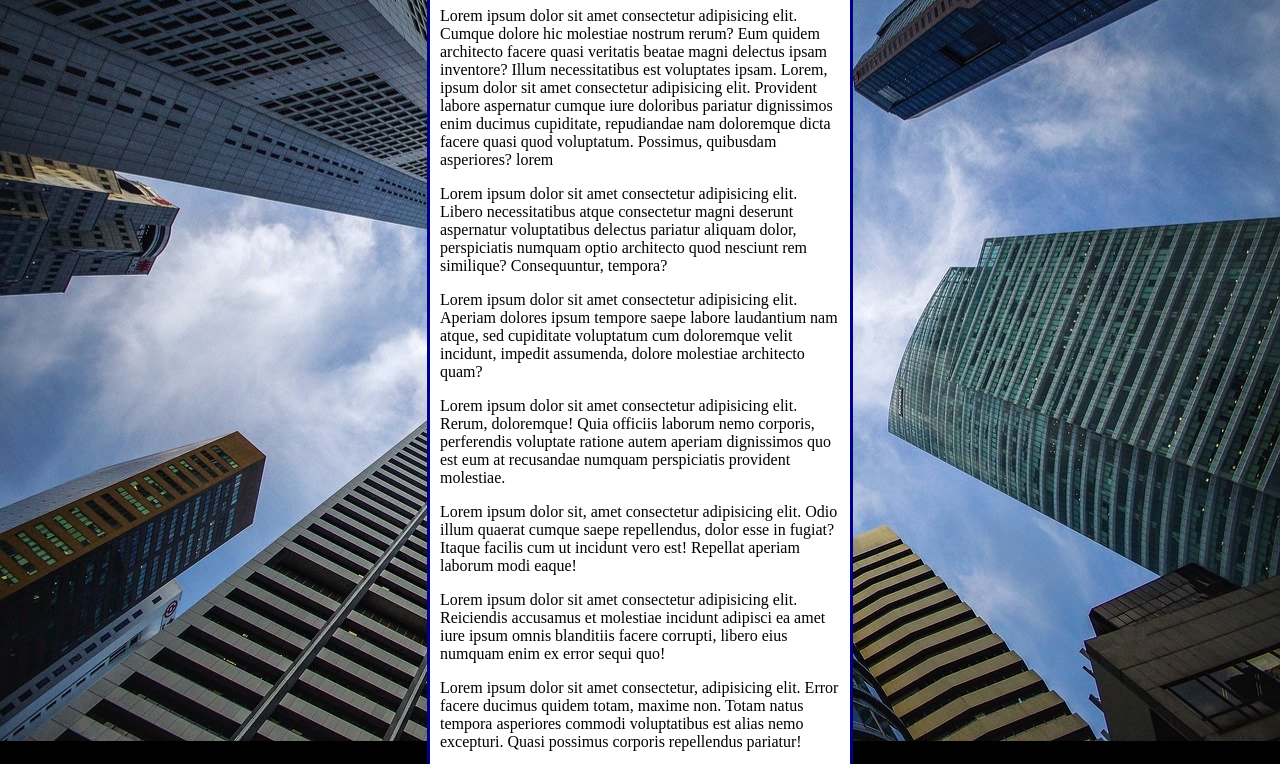
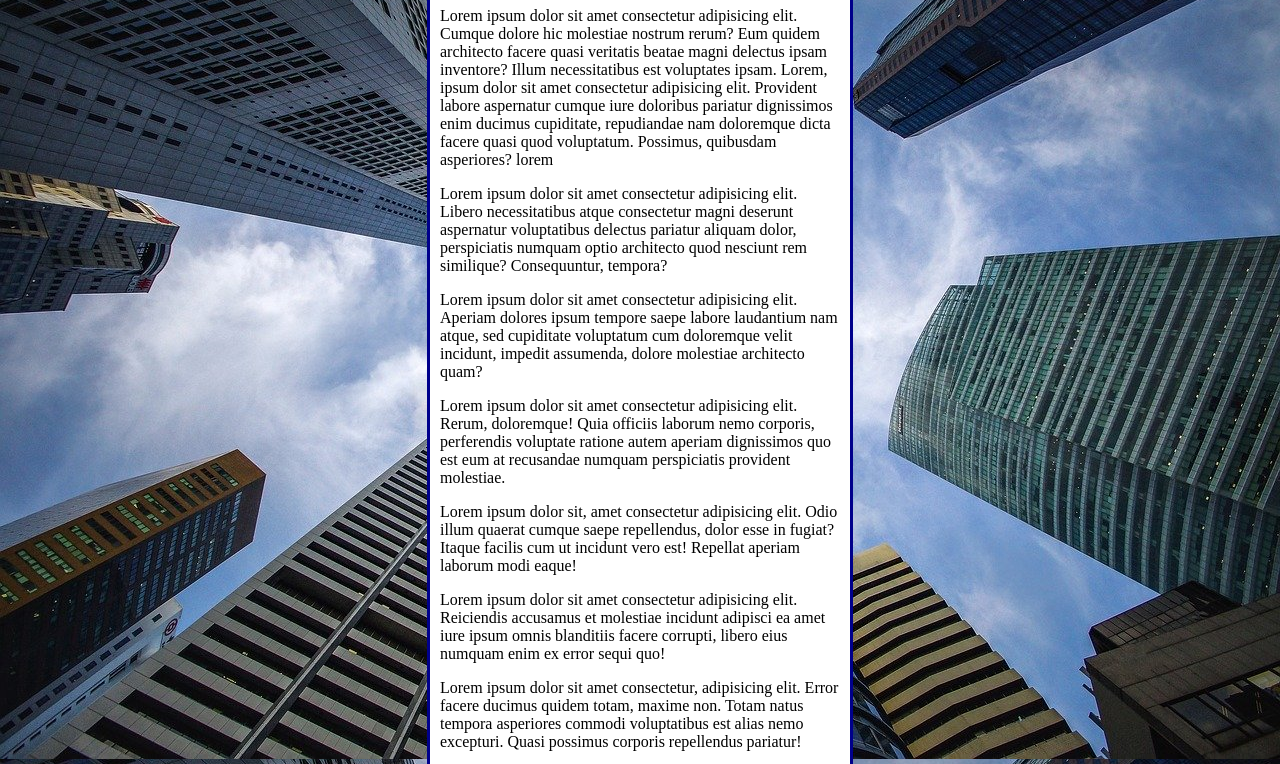
Before and after one commit to natoorme/HTML-CSS, a plain HTML site: page EXERCICIOS/EX022/fundo006.html in a window 1280 px wide. Shown: the part 94-858 px from the top of the page. Drawn offline with Linux system fonts and the light colour scheme.

Commit message:
Update fundo006.html

```diff
--- a/EXERCICIOS/EX022/fundo006.html
+++ b/EXERCICIOS/EX022/fundo006.html
@@ -13,11 +13,12 @@
             background-position: center center;
             background-repeat: no-repeat;
             background-size: cover;
+            background-attachment: fixed;
 
         }
         main{
             background-color: white;
-            width: 400px;
+            max-width: 400px;
             padding: 10px;
             margin: auto;
             border: 3px solid darkblue;
```
